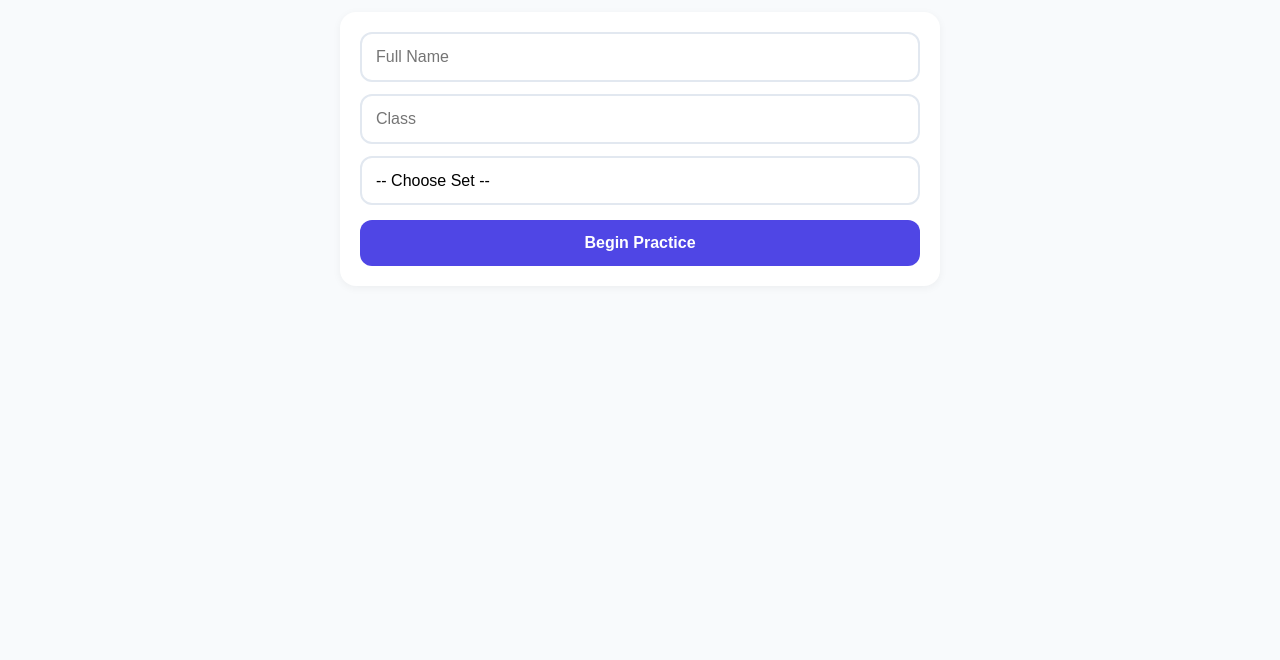
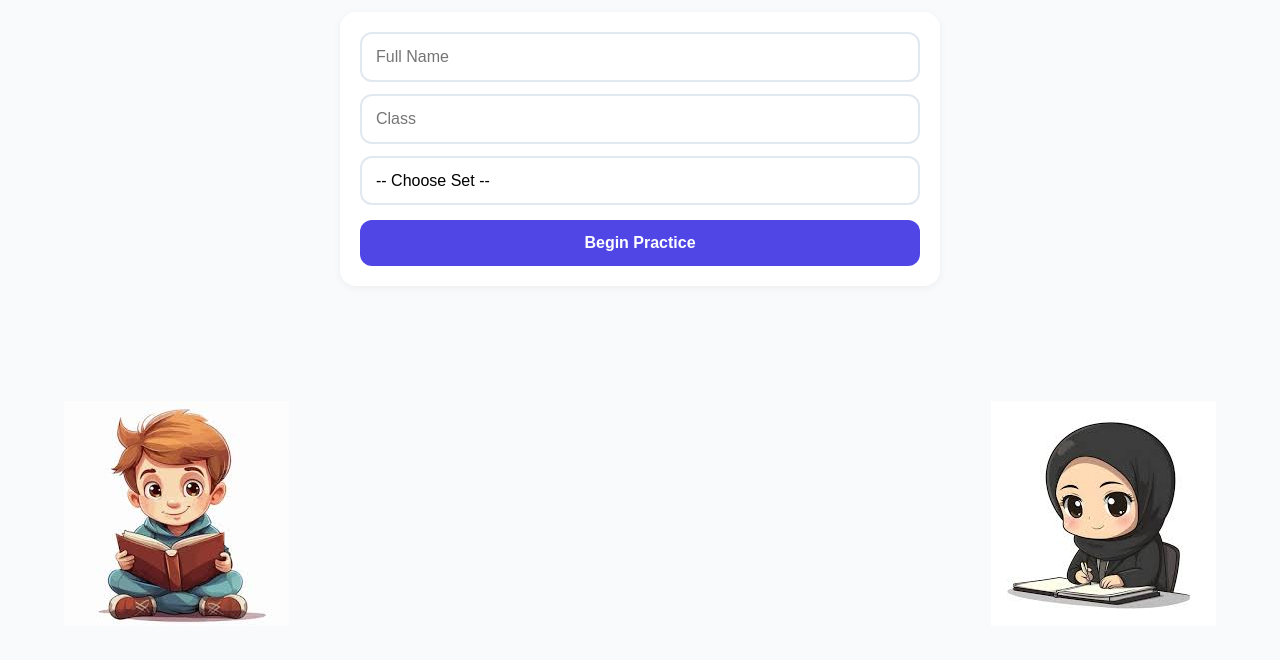
Before and after one commit to ediharianto1974/quickenglish, a plain HTML site: page index.html in a window 1280 px wide. Shown: the part 134-794 px from the top of the page. Drawn offline with Linux system fonts and the light colour scheme.

Commit message:
Update index.html

```diff
--- a/index.html
+++ b/index.html
@@ -8,8 +8,30 @@
         :root { --primary: #4f46e5; --success: #22c55e; --danger: #ef4444; --bg: #f8fafc; --secondary: #64748b; }
         * { box-sizing: border-box; -webkit-tap-highlight-color: transparent; user-select: none; }
 
-        body { font-family: 'Inter', system-ui, -apple-system, sans-serif; background: var(--bg); margin: 0; padding: 12px; color: #1e293b; }
-        .container { max-width: 600px; margin: 0 auto; }
+        body { font-family: 'Inter', system-ui, -apple-system, sans-serif; background: var(--bg); margin: 0; padding: 12px; color: #1e293b; position: relative; }
+        .container { max-width: 600px; margin: 0 auto; position: relative; z-index: 10; }
+
+        /* KOD BARU: Tetapan untuk gambar kiri dan kanan */
+        .side-img {
+            position: fixed;
+            bottom: 5%; /* Menyelaraskan kedudukan ke bahagian bawah skrin */
+            max-width: 250px;
+            z-index: 1; /* Memastikan gambar berada di belakang jika bertindih */
+            pointer-events: none; /* Supaya gambar tidak menghalang klik */
+        }
+        .side-img.left {
+            left: 5%;
+        }
+        .side-img.right {
+            right: 5%;
+        }
+
+        /* Sembunyikan gambar pada skrin kecil (tablet/telefon) supaya tidak semak */
+        @media (max-width: 1150px) {
+            .side-img {
+                display: none;
+            }
+        }
 
         .header { background: linear-gradient(135deg, var(--primary), #818cf8); color: white; padding: 20px; border-radius: 16px; text-align: center; margin-bottom: 15px; }
         .header h1 { margin: 0; font-size: 1.4rem; }
@@ -33,7 +55,7 @@
         .opt-btn { background: #f8fafc; border: 2px solid #e2e8f0; padding: 15px; border-radius: 12px; cursor: pointer; font-size: 1rem; transition: 0.2s; min-height: 55px; display: flex; align-items: center; justify-content: center; text-align: center; }
         .opt-btn.selected { background: var(--primary); color: white; border-color: var(--primary); }
 
-        .nav-controls { position: fixed; bottom: 0; left: 0; right: 0; background: white; padding: 15px; display: none; gap: 10px; box-shadow: 0 -5px 15px rgba(0,0,0,0.05); border-top: 1px solid #eee; }
+        .nav-controls { position: fixed; bottom: 0; left: 0; right: 0; background: white; padding: 15px; display: none; gap: 10px; box-shadow: 0 -5px 15px rgba(0,0,0,0.05); border-top: 1px solid #eee; z-index: 20; }
         .btn { padding: 14px; border-radius: 12px; border: none; font-weight: bold; cursor: pointer; flex: 1; font-size: 1rem; transition: 0.3s; }
         .btn-start { background: var(--primary); color: white; width: 100%; }
         .btn-next { background: var(--primary); color: white; }
@@ -48,6 +70,9 @@
     </style>
 </head>
 <body oncontextmenu="return false;">
+
+<img src="integrated boy reading.jpeg" class="side-img left" alt="Boy Reading">
+<img src="integrated girl writing.jpeg" class="side-img right" alt="Girl Writing">
 
 <div class="container">
     <div class="header" id="mainHeader">
@@ -296,7 +321,6 @@ activeLatihan.forEach((topic, tIdx) => {
             let topicWrongQs = [];
 
             topic.soalan.forEach((q, qIdx) => {
-        // KITA BUANG .toLowerCase() supaya 'A' tidak sama dengan 'a'
                 const uA = (getSavedAns(tIdx, qIdx) || "").trim();
                 const correctA = q.jawapan.trim();
 
@@ -315,7 +339,6 @@ activeLatihan.forEach((topic, tIdx) => {
             topicRows += `Topic : ${tIdx + 1} ${topic.topik} ( ${tScore}/${tMax} ) - ${getRemark(tPerc)}\n`;
             comments.push(getTopicSpecificComment(topic.topik, tPerc));
 
-            // Bina HTML untuk soalan salah bagi topik ini
             if(topicWrongQs.length > 0) {
                 wrongQuestionsHtml += `<div class="wrong-q-box"><strong>${topic.topik}:</strong><br>`;
                 topicWrongQs.forEach((txt, i) => {
```
Lines whose indentation alone changed are shown as unchanged.
